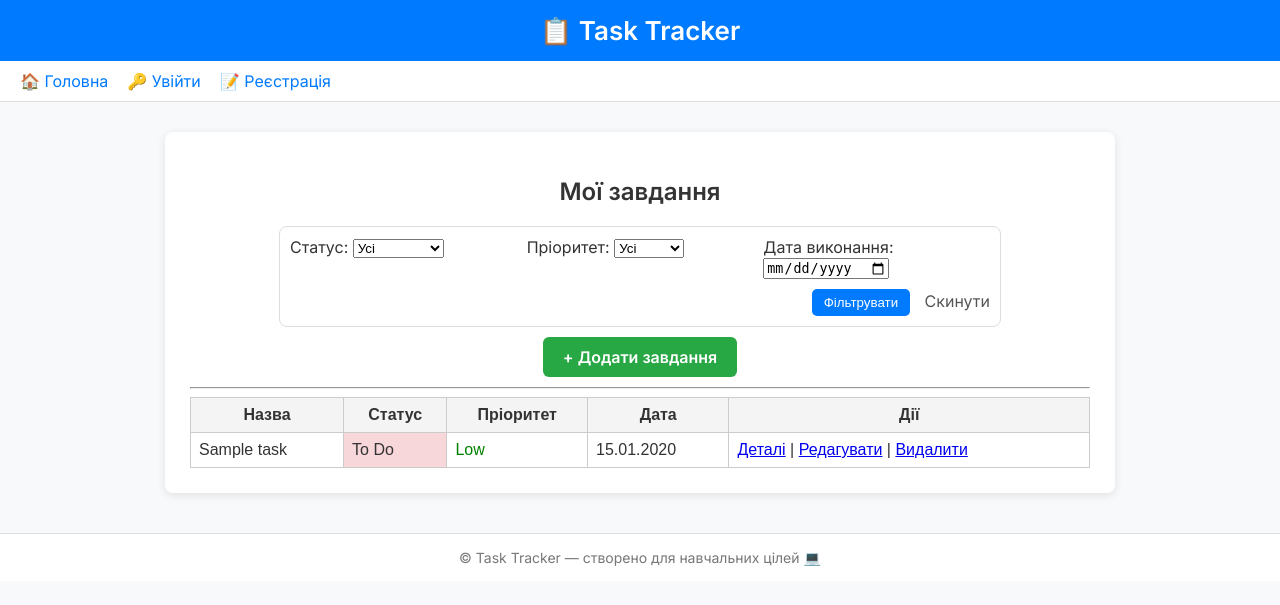
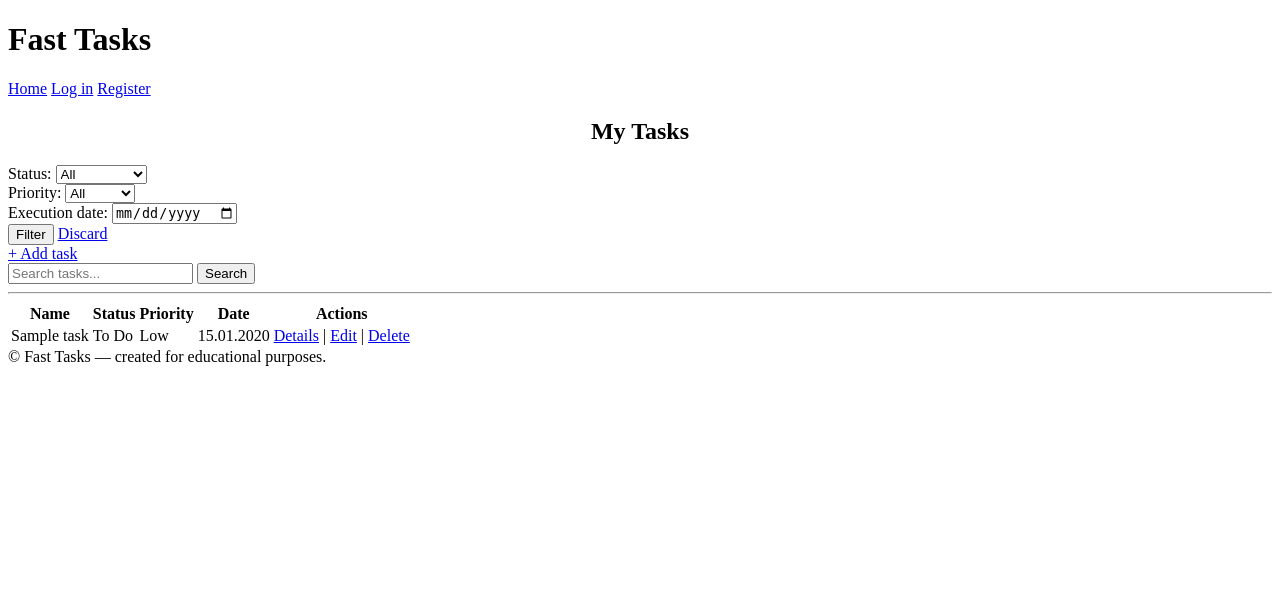
Before and after one commit to Lolkov1ch/fast_tasks, a Django app: page / in a window 1280 px wide. Shown: the top 605 px of the page. Run offline with Django 5.2, Linux system fonts and the light colour scheme; tables that the repository leaves empty hold one stand-in row (values such as "Sample post").

Commit message:
rebuilding frontend part

```diff
--- a/fast_tasks/settings.py
+++ b/fast_tasks/settings.py
@@ -37,6 +37,7 @@ INSTALLED_APPS = [
     'django.contrib.sessions',
     'django.contrib.messages',
     'django.contrib.staticfiles',
+    'django_filters',
     'tasks_app',
 ]
 
--- a/tasks_app/forms.py
+++ b/tasks_app/forms.py
@@ -7,7 +7,7 @@ from .models import Task
 class TaskForm(forms.ModelForm):
     class Meta:
         model = Task
-        fields = ['title', 'description', 'status', 'priority', 'due_date', 'creator', 'created_at', 'updated_at']
+        fields = ['title', 'description', 'status', 'priority', 'due_date', 'created_at', 'updated_at']
         widgets = {
             "due_date": forms.DateInput(
                 attrs={"type": "date", "class": "form-control"}
@@ -16,20 +16,20 @@ class TaskForm(forms.ModelForm):
 
 class TaskFilterForm(forms.Form):
     status = forms.ChoiceField(
-        choices=[('', 'Усі')] + Task.STATUS_CHOICES,
+        choices=[('', 'All')] + Task.STATUS_CHOICES,
         required=False,
-        label='Статус'
+        label='Status'
     )
 
     priority = forms.ChoiceField(
-        choices=[('', 'Усі')] + Task.PRIORITY_CHOICES,
+        choices=[('', 'All')] + Task.PRIORITY_CHOICES,
         required=False,
-        label='Пріоритет'
+        label='Priority'
     )
 
     due_date = forms.DateField(
         required=False,
-        label='Дата виконання',
+        label='Due Date',
         widget=forms.DateInput(attrs={'type': 'date'})
     )
 
@@ -43,5 +43,5 @@ class CommentForm(forms.ModelForm):
         model = Comment
         fields = ["content"]
         widgets = {
-            "content": forms.Textarea(attrs={"rows": 3, "placeholder": "Напишіть коментар..."}),
+            "content": forms.Textarea(attrs={"rows": 3, "placeholder": "Write a comment..."}),
         }
--- a/tasks_app/views.py
+++ b/tasks_app/views.py
@@ -19,14 +19,19 @@ from .forms import CommentForm, TaskFilterForm, TaskForm
 from .models import Comment, CommentLike, Task
 
 
+from django.views.generic import ListView
+from django.db.models import Q
+from .models import Task
+from .forms import TaskFilterForm
+
 class TaskListView(ListView):
     model = Task
     template_name = "tasks/task_list.html"
     context_object_name = "tasks"
+    paginate_by = 10
 
     def get_queryset(self):
         queryset = Task.objects.all()
-
         if self.request.user.is_authenticated:
             queryset = queryset.filter(creator=self.request.user)
 
@@ -43,11 +48,23 @@ class TaskListView(ListView):
             if due_date:
                 queryset = queryset.filter(due_date=due_date)
 
+        query = self.request.GET.get('q', '')
+        if query:
+            queryset = queryset.filter(
+                Q(title__icontains=query) | Q(description__icontains=query)
+            )
+
         return queryset
+
+    def get(self, request, *args, **kwargs):
+        if 'q' in request.GET and not request.GET.get('q'):
+            return redirect('tasks_app:task_list')
+        return super().get(request, *args, **kwargs)
 
     def get_context_data(self, **kwargs):
         context = super().get_context_data(**kwargs)
         context["form"] = TaskFilterForm(self.request.GET)
+        context["query"] = self.request.GET.get('q', '')
         return context
 
 
@@ -60,7 +77,6 @@ class TaskCreateView(LoginRequiredMixin, CreateView):
     def form_valid(self, form):
         form.instance.creator = self.request.user
         return super().form_valid(form)
-
 
 class TaskUpdateView(LoginRequiredMixin, UserIsOwnerMixin, UpdateView):
     model = Task
@@ -86,7 +102,6 @@ class TaskDetailView(LoginRequiredMixin, DetailView):
         return context
 
     def post(self, request, *args, **kwargs):
-        """Створення нового коментаря."""
         self.object = self.get_object()
         form = CommentForm(request.POST)
         if form.is_valid():
--- a/templates/base.html
+++ b/templates/base.html
@@ -1,126 +1,42 @@
 <!DOCTYPE html>
-<html lang="uk">
+<html lang="en">
 <head>
   <meta charset="UTF-8">
-  <title>📋 Task Tracker</title>
+  <title>Fast Tasks</title>
   <link href="https://fonts.googleapis.com/css2?family=Inter:wght@400;600&display=swap" rel="stylesheet">
-  <style>
-    body {
-      font-family: "Inter", sans-serif;
-      margin: 0;
-      background-color: #f8f9fa;
-      color: #333;
-    }
-
-    header {
-      background-color: #007bff;
-      color: white;
-      padding: 15px 0;
-      text-align: center;
-      box-shadow: 0 2px 6px rgba(0, 0, 0, 0.1);
-    }
-
-    h1 {
-      margin: 0;
-      font-size: 26px;
-    }
-
-    nav {
-      background-color: #fff;
-      padding: 10px 20px;
-      border-bottom: 1px solid #ddd;
-      display: flex;
-      justify-content: space-between;
-      align-items: center;
-      flex-wrap: wrap;
-    }
-
-    nav a {
-      text-decoration: none;
-      color: #007bff;
-      font-weight: 500;
-      margin-right: 15px;
-      transition: 0.2s;
-    }
-
-    nav a:hover {
-      color: #0056b3;
-      text-decoration: underline;
-    }
-
-    nav div {
-      font-weight: 600;
-      color: #333;
-    }
-
-    form.logout-form {
-      display: inline;
-    }
-
-    form.logout-form button {
-      background: none;
-      border: none;
-      color: #007bff;
-      cursor: pointer;
-      font-weight: 500;
-      transition: 0.2s;
-    }
-
-    form.logout-form button:hover {
-      color: #0056b3;
-      text-decoration: underline;
-    }
-
-    .container {
-      max-width: 900px;
-      margin: 30px auto;
-      background-color: white;
-      padding: 25px;
-      border-radius: 8px;
-      box-shadow: 0 2px 8px rgba(0, 0, 0, 0.1);
-    }
-
-    footer {
-      text-align: center;
-      padding: 15px;
-      color: #777;
-      font-size: 14px;
-      border-top: 1px solid #ddd;
-      background-color: #fff;
-      margin-top: 40px;
-    }
-  </style>
 </head>
 <body>
   <header>
-    <h1>📋 Task Tracker</h1>
+    <h1>Fast Tasks</h1>
   </header>
 
   <nav>
-    <div>
-      <a href="{% url 'tasks_app:task_list' %}">🏠 Головна</a>
+    <div class="nav-links">
+      <a href="{% url 'tasks_app:task_list' %}">Home</a>
       {% if user.is_authenticated %}
-        <form action="{% url 'logout' %}" method="post" class="logout-form">
+        <form action="{% url 'logout' %}" method="post" class="logout-form" style="display:inline;">
           {% csrf_token %}
-          <button type="submit">🚪 Вийти</button>
+          <button type="submit">Log out</button>
         </form>
       {% else %}
-        <a href="{% url 'login' %}">🔑 Увійти</a>
-        <a href="{% url 'tasks_app:register' %}">📝 Реєстрація</a>
+        <a href="{% url 'login' %}">Log in</a>
+        <a href="{% url 'tasks_app:register' %}">Register</a>
       {% endif %}
     </div>
 
     {% if user.is_authenticated %}
-      <div>👋 Вітаємо, <strong>{{ user.username }}</strong>!</div>
+      <div class="user-greeting">
+        Hello, <strong>{{ user.username }}</strong>!
+      </div>
     {% endif %}
   </nav>
 
-  <div class="container">
+  <main class="container">
     {% block content %}{% endblock %}
-  </div>
+  </main>
 
   <footer>
-    © {{ now|date:"Y" }} Task Tracker — створено для навчальних цілей 💻
+    © {{ now|date:"Y" }} Fast Tasks — created for educational purposes.
   </footer>
 </body>
 </html>
--- a/templates/tasks/comment_confirm_delete.html
+++ b/templates/tasks/comment_confirm_delete.html
@@ -1,10 +1,10 @@
 {% extends 'base.html' %}
 {% block content %}
-<h2>Видалити коментар?</h2>
+<h2>Delete Comment?</h2>
 <p>{{ object.content }}</p>
 <form method="post">
   {% csrf_token %}
-  <button type="submit">Так, видалити</button>
-  <a href="{% url 'tasks_app:task_detail' object.task.pk %}">Скасувати</a>
+  <button type="submit">Yes, delete</button>
+  <a href="{% url 'tasks_app:task_detail' object.task.pk %}">Cancel</a>
 </form>
 {% endblock %}
--- a/templates/tasks/comment_form.html
+++ b/templates/tasks/comment_form.html
@@ -1,9 +1,9 @@
 {% extends 'base.html' %}
 {% block content %}
-<h2>Редагувати коментар</h2>
+<h2>Edit Comment</h2>
 <form method="post">
   {% csrf_token %}
   {{ form.as_p }}
-  <button type="submit">Зберегти</button>
+  <button type="submit">Save</button>
 </form>
 {% endblock %}
--- a/templates/tasks/task_form.html
+++ b/templates/tasks/task_form.html
@@ -1,12 +1,12 @@
 {% extends "base.html" %}
 {% block content %}
-  <h1>➕ Створення завдання</h1>
+  <h1>Create a task</h1>
 
   <form method="post">
     {% csrf_token %}
     {{ form.as_p }}
-    <button type="submit">Зберегти</button>
+    <button type="submit">Save</button>
   </form>
 
-  <p><a href="{% url 'tasks_app:task_list' %}">← Назад до списку</a></p>
+  <p><a href="{% url 'tasks_app:task_list' %}">Return to list</a></p>
 {% endblock %}
--- a/templates/tasks/task_list.html
+++ b/templates/tasks/task_list.html
@@ -1,97 +1,94 @@
 {% extends 'base.html' %}
 {% block content %}
 
-<h2 style="text-align:center;">Мої завдання</h2>
+<h2 style="text-align:center;">My Tasks</h2>
 
-<!-- 🔍 Форма фільтрації -->
-<form method="get" style="margin: 20px auto; max-width: 700px; padding: 10px; border: 1px solid #ddd; border-radius: 8px;">
-  <div style="display: flex; gap: 10px; flex-wrap: wrap;">
-    <div style="flex: 1;">
-      <label for="id_status">Статус:</label>
+<form method="get" class="task-filter-form">
+  <div class="form-row">
+    <div class="form-group">
+      <label for="id_status">Status:</label>
       {{ form.status }}
     </div>
-    <div style="flex: 1;">
-      <label for="id_priority">Пріоритет:</label>
+    <div class="form-group">
+      <label for="id_priority">Priority:</label>
       {{ form.priority }}
     </div>
-    <div style="flex: 1;">
-      <label for="id_due_date">Дата виконання:</label>
+    <div class="form-group">
+      <label for="id_due_date">Execution date:</label>
       {{ form.due_date }}
     </div>
   </div>
 
-  <div style="margin-top: 10px; text-align: right;">
-    <button type="submit" style="background: #007bff; color: white; border: none; padding: 6px 12px; border-radius: 5px;">Фільтрувати</button>
-    <a href="{% url 'tasks_app:task_list' %}" style="margin-left: 10px; text-decoration: none; color: #555;">Скинути</a>
+  <div class="form-actions">
+    <button type="submit" class="btn btn-primary">Filter</button>
+    <a href="{% url 'tasks_app:task_list' %}" class="btn btn-secondary">Discard</a>
   </div>
 </form>
 
-<!-- ➕ Кнопка додавання -->
-<div style="text-align: center; margin: 20px 0;">
-  <a href="{% url 'tasks_app:task_create' %}"
-     style="background-color: #28a745; color: white; padding: 10px 20px;
-            border-radius: 6px; text-decoration: none; font-weight: bold;">
-    + Додати завдання
-  </a>
+<div class="add-task-button text-center my-3">
+  <a href="{% url 'tasks_app:task_create' %}" class="btn btn-success">+ Add task</a>
+</div>
+
+<form method="get" class="my-3">
+    <input type="text" name="q" placeholder="Search tasks..." value="{{ request.GET.q }}">
+    <button type="submit" class="btn btn-primary">Search</button>
+</form>
+
+<div class="my-3">
+  {% if tasks.has_previous %}
+    <a href="?{% if request.GET.q %}q={{ request.GET.q }}&{% endif %}page={{ tasks.previous_page_number }}" class="btn btn-secondary">Back</a>
+  {% endif %}
+  {% if tasks.has_next %}
+    <a href="?{% if request.GET.q %}q={{ request.GET.q }}&{% endif %}page={{ tasks.next_page_number }}" class="btn btn-secondary">Forward</a>
+  {% endif %}
 </div>
 
 <hr>
 
-<!-- 📋 Таблиця завдань -->
-<table style="width: 100%; border-collapse: collapse; font-family: sans-serif;">
+<table class="table table-bordered">
   <thead>
-    <tr style="background-color: #f4f4f4;">
-      <th style="border: 1px solid #ccc; padding: 8px;">Назва</th>
-      <th style="border: 1px solid #ccc; padding: 8px;">Статус</th>
-      <th style="border: 1px solid #ccc; padding: 8px;">Пріоритет</th>
-      <th style="border: 1px solid #ccc; padding: 8px;">Дата</th>
-      <th style="border: 1px solid #ccc; padding: 8px;">Дії</th>
+    <tr>
+      <th>Name</th>
+      <th>Status</th>
+      <th>Priority</th>
+      <th>Date</th>
+      <th>Actions</th>
     </tr>
   </thead>
   <tbody>
     {% for task in tasks %}
-      <tr>
-        <td style="border: 1px solid #ccc; padding: 8px;">{{ task.title }}</td>
-
-        <!-- 🎨 кольори для статусів -->
-        <td style="border: 1px solid #ccc; padding: 8px;
-          {% if task.status == 'todo' %}background-color:#f8d7da;{% endif %}
-          {% if task.status == 'in_progress' %}background-color:#fff3cd;{% endif %}
-          {% if task.status == 'done' %}background-color:#d4edda;{% endif %}
-        ">
-          {{ task.get_status_display }}
-        </td>
-
-        <td style="border: 1px solid #ccc; padding: 8px;">
-          {% if task.priority == 'high' %}
-            <span style="color: red; font-weight: bold;">{{ task.get_priority_display }}</span>
-          {% elif task.priority == 'medium' %}
-            <span style="color: orange;">{{ task.get_priority_display }}</span>
-          {% else %}
-            <span style="color: green;">{{ task.get_priority_display }}</span>
-          {% endif %}
-        </td>
-
-        <td style="border: 1px solid #ccc; padding: 8px;">
+      <tr class="task-row {{ task.status }}">
+        <td>{{ task.title }}</td>
+        <td>{{ task.get_status_display }}</td>
+        <td>{{ task.get_priority_display }}</td>
+        <td>
           {% if task.due_date %}
             {{ task.due_date|date:"d.m.Y" }}
           {% else %}
             —
           {% endif %}
         </td>
-
-        <td style="border: 1px solid #ccc; padding: 8px;">
-          <a href="{% url 'tasks_app:task_detail' task.pk %}">Деталі</a> |
-          <a href="{% url 'tasks_app:task_update' task.pk %}">Редагувати</a> |
-          <a href="{% url 'tasks_app:task_delete' task.pk %}">Видалити</a>
+        <td>
+          <a href="{% url 'tasks_app:task_detail' task.pk %}">Details</a> |
+          <a href="{% url 'tasks_app:task_update' task.pk %}">Edit</a> |
+          <a href="{% url 'tasks_app:task_delete' task.pk %}">Delete</a>
         </td>
       </tr>
     {% empty %}
       <tr>
-        <td colspan="5" style="text-align:center; padding: 20px;">Завдань немає 😌</td>
+        <td colspan="5" class="text-center">No tasks found</td>
       </tr>
     {% endfor %}
   </tbody>
 </table>
 
+<div class="my-3">
+  {% if tasks.has_previous %}
+    <a href="?q={{ request.GET.q }}&page={{ tasks.previous_page_number }}" class="btn btn-secondary">Back</a>
+  {% endif %}
+  {% if tasks.has_next %}
+    <a href="?q={{ request.GET.q }}&page={{ tasks.next_page_number }}" class="btn btn-secondary">Forward</a>
+  {% endif %}
+</div>
+
 {% endblock %}
```
Also changed, not shown: templates/tasks/task_confirm_delete.html (+4 -4 lines), templates/tasks/task_detail.html (+14 -13 lines).
